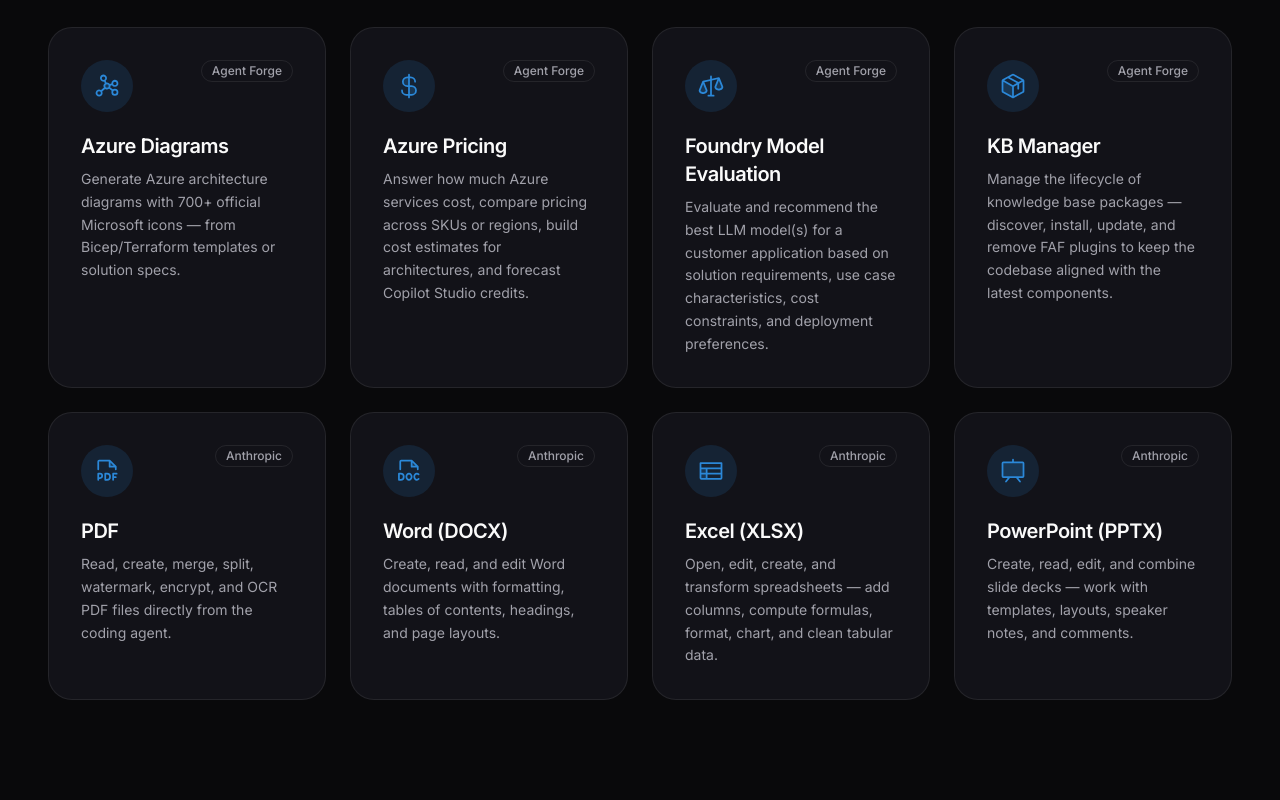
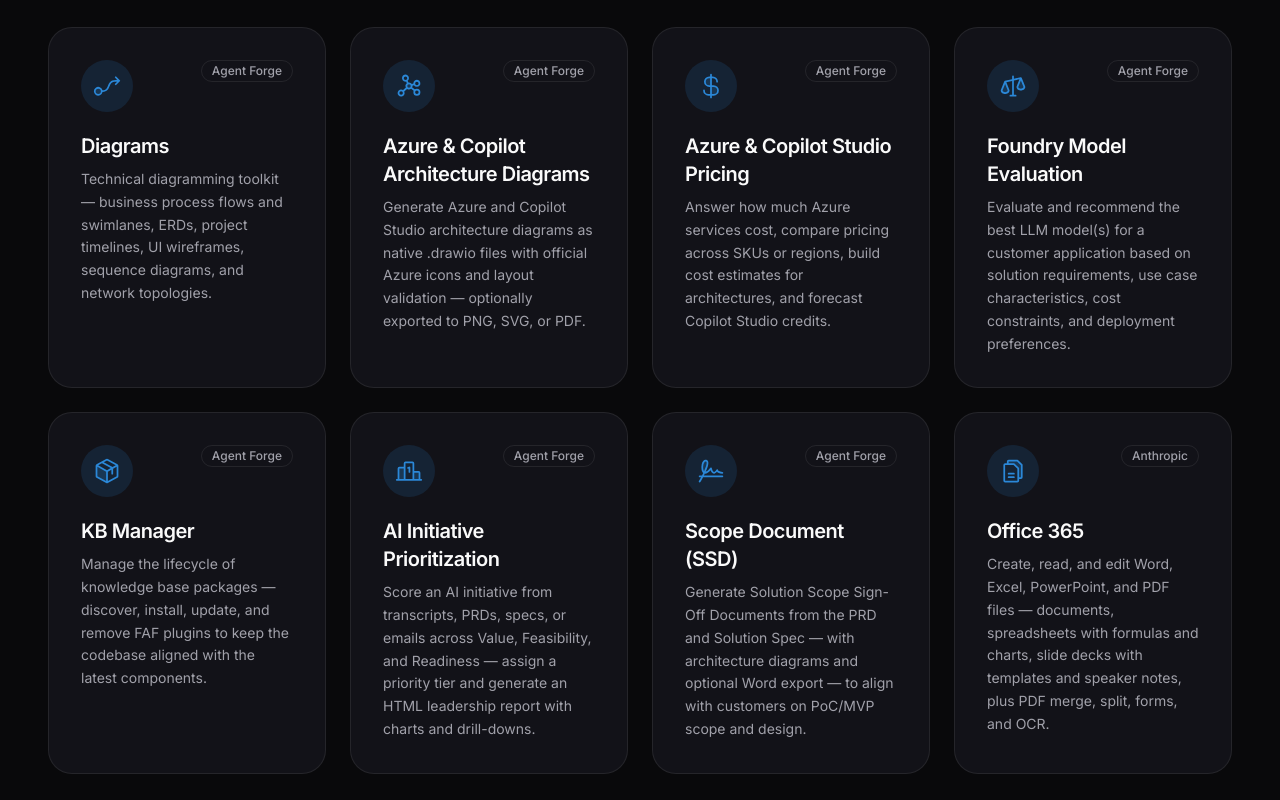
Before and after one commit to Azure-Samples/faf-landing-page, a React (Vite) app: page / in a window 1280 px wide. Shown: the part 6040-6840 px from the top of the page. Built offline with nearby package versions, Linux system fonts and the light colour scheme.

Commit message:
skills and cards update

```diff
--- a/data.ts
+++ b/data.ts
@@ -22,10 +22,10 @@
   CurrencyDollar,
   Graph,
   Package,
-  FilePdf,
-  FileDoc,
-  Table,
-  Presentation,
+  Files,
+  FlowArrow,
+  Ranking,
+  Signature,
   Scales,
 } from "@phosphor-icons/react";
 
@@ -72,7 +72,7 @@
 
 export const stats: Stat[] = [
   { icon: Robot, value: "7", label: "Agents" },
-  { icon: Lightning, value: "7", label: "Skills" },
+  { icon: Lightning, value: "8", label: "Skills" },
   { icon: ArrowsSplit, value: "6", label: "Scenarios" },
   { icon: Cube, value: "5+", label: "Projects Built" },
 ];
@@ -205,16 +205,24 @@
 
 export const skills: Skill[] = [
   {
-    icon: Graph,
-    name: "Azure Diagrams",
+    icon: FlowArrow,
+    name: "Diagrams",
     description:
-      "Generate Azure architecture diagrams with 700+ official Microsoft icons — from Bicep/Terraform templates or solution specs.",
+      "Technical diagramming toolkit — business process flows and swimlanes, ERDs, project timelines, UI wireframes, sequence diagrams, and network topologies.",
     provider: "faf",
     docPath: "docs/genai/skills/README-faf-diagrams.md",
   },
   {
+    icon: Graph,
+    name: "Azure & Copilot Architecture Diagrams",
+    description:
+      "Generate Azure and Copilot Studio architecture diagrams as native .drawio files with official Azure icons and layout validation — optionally exported to PNG, SVG, or PDF.",
+    provider: "faf",
+    docPath: "docs/genai/skills/README-faf-drawio-azure-diagrams.md",
+  },
+  {
     icon: CurrencyDollar,
-    name: "Azure Pricing",
+    name: "Azure & Copilot Studio Pricing",
     description:
       "Answer how much Azure services cost, compare pricing across SKUs or regions, build cost estimates for architectures, and forecast Copilot Studio credits.",
     provider: "faf",
@@ -237,34 +245,26 @@
     docPath: "docs/genai/skills/README-faf-kb-manager.md",
   },
   {
-    icon: FilePdf,
-    name: "PDF",
+    icon: Ranking,
+    name: "AI Initiative Prioritization",
     description:
-      "Read, create, merge, split, watermark, encrypt, and OCR PDF files directly from the coding agent.",
-    provider: "anthropic",
-    docPath: "#",
+      "Score an AI initiative from transcripts, PRDs, specs, or emails across Value, Feasibility, and Readiness — assign a priority tier and generate an HTML leadership report with charts and drill-downs.",
+    provider: "faf",
+    docPath: "docs/genai/skills/README-faf-ai-prioritization.md",
   },
   {
-    icon: FileDoc,
-    name: "Word (DOCX)",
+    icon: Signature,
+    name: "Scope Document (SSD)",
     description:
-      "Create, read, and edit Word documents with formatting, tables of contents, headings, and page layouts.",
-    provider: "anthropic",
-    docPath: "#",
+      "Generate Solution Scope Sign-Off Documents from the PRD and Solution Spec — with architecture diagrams and optional Word export — to align with customers on PoC/MVP scope and design.",
+    provider: "faf",
+    docPath: "docs/genai/skills/README-faf-scope-document.md",
   },
   {
-    icon: Table,
-    name: "Excel (XLSX)",
+    icon: Files,
+    name: "Office 365",
     description:
-      "Open, edit, create, and transform spreadsheets — add columns, compute formulas, format, chart, and clean tabular data.",
-    provider: "anthropic",
-    docPath: "#",
-  },
-  {
-    icon: Presentation,
-    name: "PowerPoint (PPTX)",
-    description:
-      "Create, read, edit, and combine slide decks — work with templates, layouts, speaker notes, and comments.",
+      "Create, read, and edit Word, Excel, PowerPoint, and PDF files — documents, spreadsheets with formulas and charts, slide decks with templates and speaker notes, plus PDF merge, split, forms, and OCR.",
     provider: "anthropic",
     docPath: "#",
   },
@@ -335,6 +335,16 @@
 
 export const sampleOutputs: SampleOutput[] = [
   {
+    icon: Ranking,
+    title: "AI Initiative Prioritization Report",
+    agentName: "AI Initiative Prioritization Skill",
+    description:
+      "HTML leadership report that ranks AI initiatives by priority tier — scoring each on Value, Feasibility, and Readiness with confidence levels, open gates, and next steps, plus a drill-down report per initiative.",
+    tags: ["Prioritization", "Scoping", "HTML Report"],
+    link: `${REPO_URL}/blob/main/docs/genai/skills/README-faf-ai-prioritization.md`,
+    previewImage: `${import.meta.env.BASE_URL}images/ai-prioritization-portfolio-sample.png`,
+  },
+  {
     icon: FileText,
     title: "Product Requirements Document",
     agentName: "Analyst Agent",
@@ -362,7 +372,7 @@
       "Solution specification enriched with auto-generated Azure architecture diagrams using the azure-diagrams skill.",
     tags: ["Architecture", "Azure Diagrams", "PDF"],
     link: `${REPO_URL}/blob/main/docs/genai/agents/samples/architect-agent-sample-solution-spec-with-azure-diagram.md`,
-    previewImage: `${import.meta.env.BASE_URL}images/solution-spec-with-diagrams-review.png`,
+    previewImage: `${import.meta.env.BASE_URL}images/invoice-processing-architecture.png`,
   },
   {
     icon: TreeStructure,
```
Also changed, not shown: public/images/ai-prioritization-portfolio-sample.png (added), public/images/invoice-processing-architecture.png (added).
